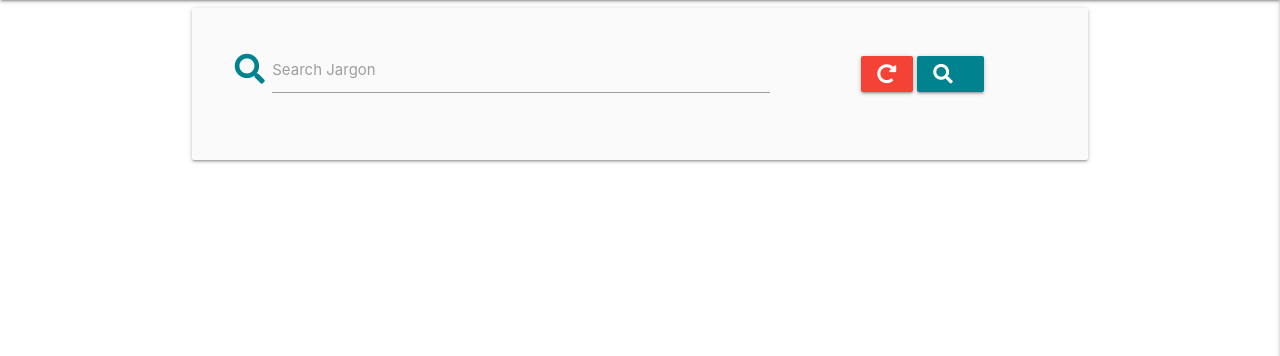
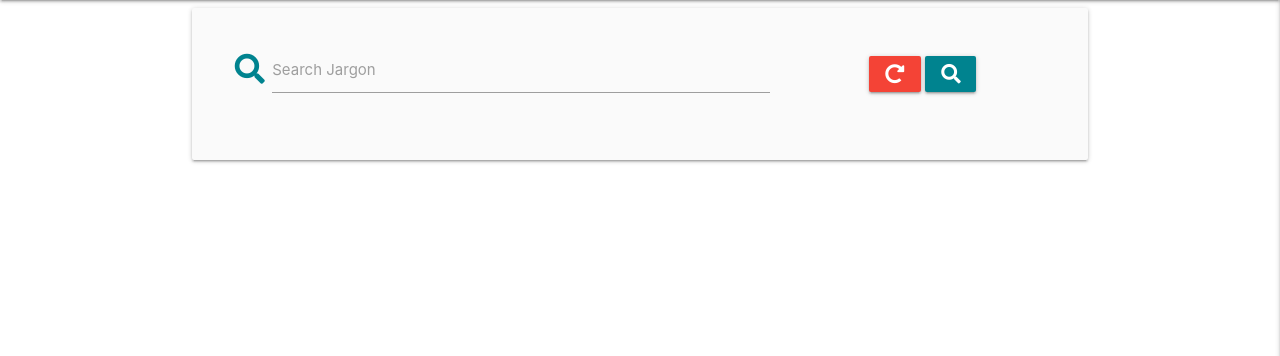
Before and after one commit to dandavies23/jargon-unchained, a Flask app: page / in a window 1280 px wide. Shown: the part 64-420 px from the top of the page. Run offline with Flask 2, Linux system fonts and the light colour scheme; data that the repository does not hold is empty; some libraries are stand-ins or nearby versions.

Commit message:
Color and consistency checks

```diff
--- a/templates/jargon.html
+++ b/templates/jargon.html
@@ -10,7 +10,7 @@
                     </div>
                     <div class="col s12 m4">
                         <a href="{{ url_for('get_jargon') }}" class="red btn"><i class="fas fa-redo-alt"></i></a>
-                        <button type="submit" class="cyan darken-3 btn">
+                        <button type="submit" class="cyan darken-3 btn" style="padding-right: 0px">
                             <i class="fas fa-search left"></i>
                         </button>
                     </div>
--- a/templates/register.html
+++ b/templates/register.html
@@ -1,7 +1,7 @@
 {% extends "base.html" %}
 {% block content %}
 
-    <h3 class="center-align">Register</h3>
+    <h3 class="center-align cyan-text text-darken-4">Register</h3>
 
     <div class="row">
         <form class="col s12 m8 offset-m2" method="POST" action="{{ url_for('register') }}">
```
